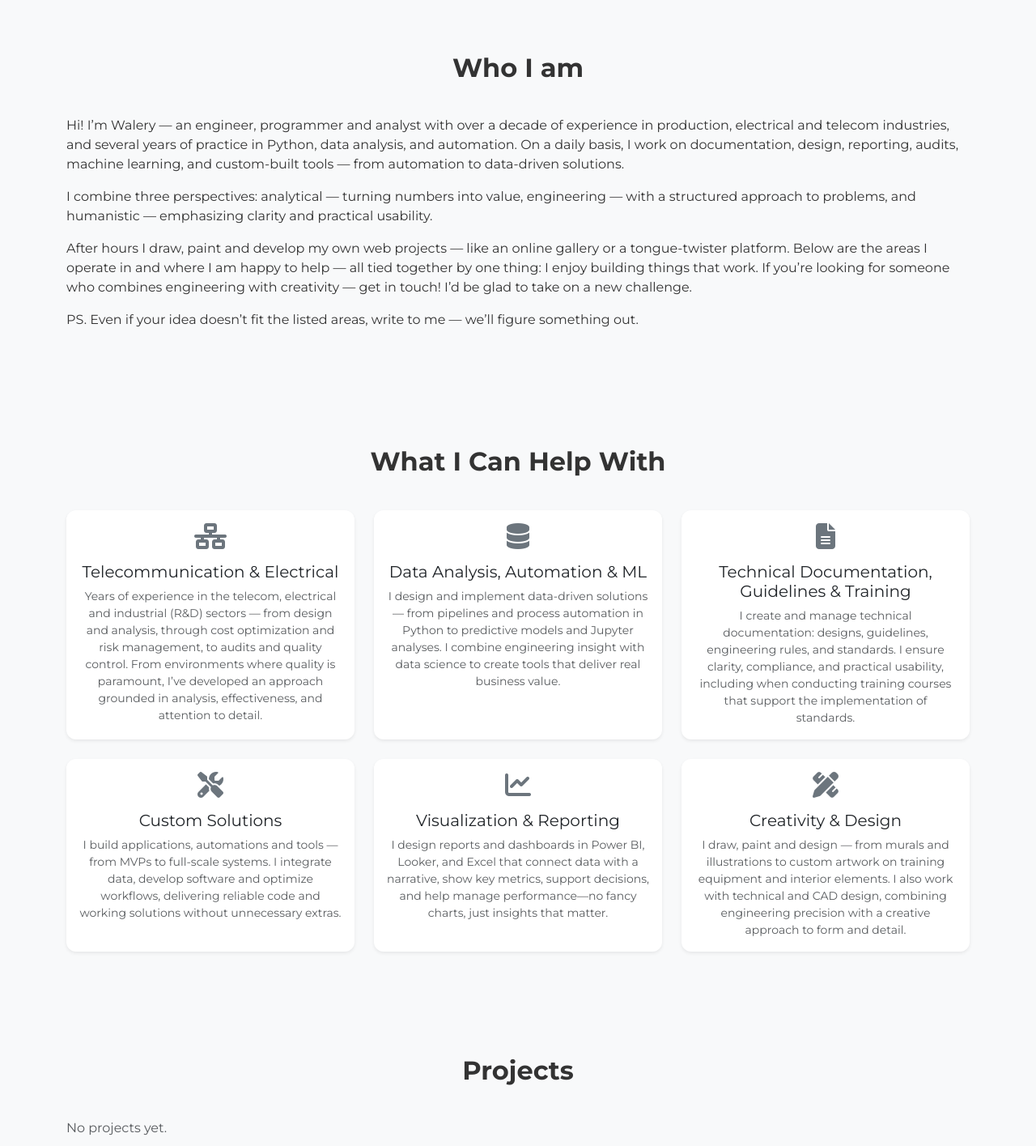
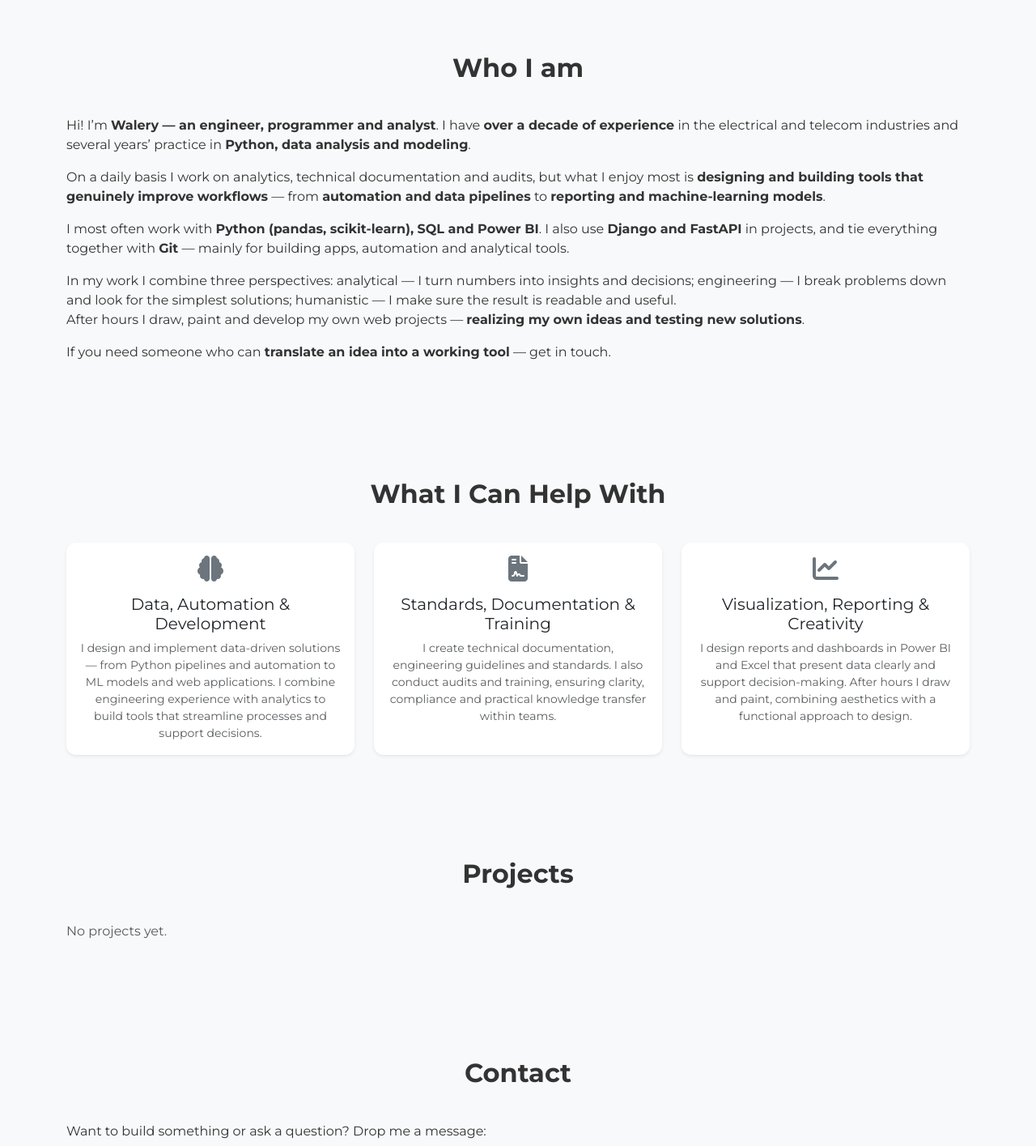
Before and after one commit to draprar/django_portfolio-walery, a Django app: page / in a window 1280 px wide. Shown: the part 669-2084 px from the top of the page at 81% size. Run offline with Django 5.2, Linux system fonts and the light colour scheme; data comes from the database, SQL or seed files in the repository; data that the repository does not hold is empty; parts of the project's set-up code (start-up, migrations or seed data) failed here and were passed over.

Commit message:
core: update index.html with current info

```diff
--- a/core/templates/core/index.html
+++ b/core/templates/core/index.html
@@ -121,24 +121,39 @@
 <section id="about" class="container" data-aos="fade-up">
   <h2 data-en="Who I am" data-pl="O mnie">Who I am</h2>
 
-  <p data-en="Hi! I’m Walery — an engineer, programmer and analyst with over a decade of experience in production, electrical and telecom industries, and several years of practice in Python, data analysis, and automation. On a daily basis, I work on documentation, design, reporting, audits, machine learning, and custom-built tools — from automation to data-driven solutions."
-     data-pl="Cześć! Jestem Walery — inżynier, programista i analityk z ponad dekadą doświadczenia w branży produkcyjnej, elektrycznej i telekomunikacyjnej oraz kilkuletnią praktyką w Pythonie, analizie danych i automatyzacji. Na co dzień zajmuję się dokumentacją, projektowaniem, raportowaniem, audytami, uczeniem maszynowym i tworzeniem narzędzi szytych na miarę — od automatyzacji po rozwiązania oparte na danych.">
-    Hi! I’m Walery — an engineer, programmer and analyst with over a decade of experience in production, electrical and telecom industries, and several years of practice in Python, data analysis, and automation. On a daily basis, I work on documentation, design, reporting, audits, machine learning, and custom-built tools — from automation to data-driven solutions.
+  <p
+    data-en="Hi! I’m <strong>Walery — an engineer, programmer and analyst</strong>. I have <strong>over a decade of experience</strong> in the electrical and telecom industries and several years’ practice in <strong>Python, data analysis and modeling</strong>."
+    data-pl="Cześć! Jestem <strong>Walery — inżynier, programista i analityk</strong>. Mam <strong>ponad dekadę doświadczenia</strong> w branży elektrycznej i telekomunikacyjnej oraz kilkuletnią praktykę w <strong>Pythonie, analizie danych i modelowaniu</strong>.">
+    Hi! I’m <strong>Walery — an engineer, programmer and analyst</strong>. I have <strong>over a decade of experience</strong> in the electrical and telecom industries and several years’ practice in <strong>Python, data analysis and modeling</strong>.
   </p>
 
-  <p data-en="I combine three perspectives: analytical — turning numbers into value, engineering — with a structured approach to problems, and humanistic — emphasizing clarity and practical usability."
-     data-pl="Łączę trzy perspektywy: analityczną — gdzie liczby przekuwam w wartość, inżynierską — z uporządkowanym podejściem do problemów, i humanistyczną — stawiając na klarowny przekaz i użyteczność.">
-    I combine three perspectives: analytical — turning numbers into value, engineering — with a structured approach to problems, and humanistic — emphasizing clarity and practical usability.
+  <p
+    data-en="On a daily basis I work on analytics, technical documentation and audits, but what I enjoy most is <strong>designing and building tools that genuinely improve workflows</strong> — from <strong>automation and data pipelines</strong> to <strong>reporting and machine-learning models</strong>."
+    data-pl="Na co dzień zajmuję się analityką, dokumentacją techniczną i audytami, ale najwięcej satysfakcji daje mi <strong>projektowanie i budowanie narzędzi, które realnie usprawniają pracę</strong> — od <strong>automatyzacji i pipeline’ów danych</strong> po <strong>raportowanie i modele uczenia maszynowego</strong>.">
+    On a daily basis I work on analytics, technical documentation and audits, but what I enjoy most is <strong>designing and building tools that genuinely improve workflows</strong> — from <strong>automation and data pipelines</strong> to <strong>reporting and machine-learning models</strong>.
   </p>
 
-  <p data-en="After hours I draw, paint and develop my own web projects — like an online gallery or a tongue-twister platform. Below are the areas I operate in and where I am happy to help — all tied together by one thing: I enjoy building things that work. If you’re looking for someone who combines engineering with creativity — get in touch! I’d be glad to take on a new challenge."
-     data-pl="Po godzinach rysuję, maluję i rozwijam własne projekty webowe — jak galeria online czy platforma z łamańcami językowymi. Poniżej znajdziesz obszary, w których działam i w których chętnie pomogę — wszystkie łączy jedno: lubię budować rzeczy, które działają. Jeśli zatem szukasz kogoś, kto łączy inżynierię z kreatywnością – odezwij się! Chętnie podejmę nowe wyzwanie.">
-    After hours I draw, paint and develop my own web projects — like an online gallery or a tongue-twister platform. Below are the areas I operate in and where I am happy to help — all tied together by one thing: I enjoy building things that work. If you’re looking for someone who combines engineering with creativity — get in touch! I’d be glad to take on a new challenge.
+  <p
+    data-en="I most often work with <strong>Python (pandas, scikit-learn), SQL and Power BI</strong>. I also use <strong>Django and FastAPI</strong> in projects, and tie everything together with <strong>Git</strong> — mainly for building apps, automation and analytical tools."
+    data-pl="Najczęściej pracuję z <strong>Pythonem (pandas, scikit-learn), SQL i Power BI</strong>. W projektach korzystam też z <strong>Django i FastAPI</strong>, a całość spinam <strong>Gitem</strong> — głównie przy budowie aplikacji, automatyzacji i narzędzi analitycznych.">
+    I most often work with <strong>Python (pandas, scikit-learn), SQL and Power BI</strong>. I also use <strong>Django and FastAPI</strong> in projects, and tie everything together with <strong>Git</strong> — mainly for building apps, automation and analytical tools.
   </p>
 
-  <p data-en="PS. Even if your idea doesn’t fit the listed areas, write to me — we’ll figure something out."
-     data-pl="PS. Nawet jeśli Twój pomysł nie mieści się w wymienionych obszarach, napisz, coś wymyślimy.">
-    PS. Even if your idea doesn’t fit the listed areas, write to me — we’ll figure something out.
+  <div
+    data-en="In my work I combine three perspectives: analytical — I turn numbers into insights and decisions; engineering — I break problems down and look for the simplest solutions; humanistic — I make sure the result is readable and useful."
+    data-pl="W pracy łączę trzy perspektywy: analityczną — liczby zamieniam w wnioski i decyzje; inżynierską — problemy rozkładam na części i szukam najprostszych rozwiązań; humanistyczną — dbam o to, żeby efekt był czytelny i użyteczny.">
+  </div>
+
+  <p
+    data-en="After hours I draw, paint and develop my own web projects — <strong>realizing my own ideas and testing new solutions</strong>."
+    data-pl="Po godzinach rysuję, maluję i rozwijam własne projekty webowe — <strong>realizując własne pomysły i testując nowe rozwiązania</strong>.">
+    After hours I draw, paint and develop my own web projects — <strong>realizing my own ideas and testing new solutions</strong>.
+  </p>
+
+  <p
+    data-en="If you need someone who can <strong>translate an idea into a working tool</strong> — get in touch."
+    data-pl="Jeśli potrzebujesz kogoś, kto potrafi <strong>przełożyć pomysł na działające narzędzie</strong> — odezwij się.">
+    If you need someone who can <strong>translate an idea into a working tool</strong> — get in touch.
   </p>
 </section>
 
@@ -147,111 +162,60 @@
   <h2 data-en="What I Can Help With" data-pl="W czym mogę pomóc">What I Can Help With</h2>
   <div class="row row-cols-1 row-cols-sm-2 row-cols-lg-3 g-4">
 
-    <!-- Telekomunikacja i elektryka -->
+    <!-- Analityka i development -->
     <div class="col">
       <div class="card h-100 shadow-sm border-0 project-card text-center">
-        <div class="card-body d-flex flex-column justify-content-between">
-          <div>
-            <i class="fas fa-network-wired fa-2x mb-3 text-secondary"></i>
-            <h5 data-en="Telecommunication & Electrical" data-pl="Telekomunikacja i elektryka">Telecommunication & Electrical</h5>
+        <div class="card-body">
+          <i class="fas fa-brain fa-2x mb-3 text-secondary"></i>
+          <h5 data-en="Data, Automation & Development"
+              data-pl="Analityka, automatyzacja i development">
+              Data, Automation & Development
+          </h5>
           <p class="card-text small text-muted"
-               data-pl="Lata pracy w branży telekomunikacyjnej, elektrycznej i przemysłowej (R&D) — od projektów i analiz, przez optymalizację kosztów i zarządzanie ryzykiem, po audyty i kontrolę jakości. Z miejsc, gdzie jakość jest priorytetem, wyniosłem podejście oparte na analizie, skuteczności i dbałości o każdy detal."
-               data-en="Years of experience in the telecom, electrical and industrial (R&D) sectors — from design and analysis, through cost optimization and risk management, to audits and quality control. From environments where quality is paramount, I’ve developed an approach grounded in analysis, effectiveness, and attention to detail.">
-              Years of experience in the telecom, electrical and industrial (R&D) sectors — from design and analysis, through cost optimization and risk management, to audits and quality control. From environments where quality is paramount, I’ve developed an approach grounded in analysis, effectiveness, and attention to detail.
+             data-pl="Projektuję i wdrażam rozwiązania oparte na danych — od pipeline’ów i automatyzacji w Pythonie po modele ML i aplikacje webowe. Łączę doświadczenie inżynieryjne z analityką, budując narzędzia, które usprawniają procesy i wspierają decyzje."
+             data-en="I design and implement data-driven solutions — from Python pipelines and automation to ML models and web applications. I combine engineering experience with analytics to build tools that streamline processes and support decisions.">
+            I design and implement data-driven solutions — from Python pipelines and automation to ML models and web applications. I combine engineering experience with analytics to build tools that streamline processes and support decisions.
           </p>
         </div>
       </div>
     </div>
-    </div>
 
-    <!-- Analiza danych, automatyzacja i ML -->
+    <!-- Standardy i dokumentacja -->
     <div class="col">
       <div class="card h-100 shadow-sm border-0 project-card text-center">
-        <div class="card-body d-flex flex-column justify-content-between">
-          <div>
-            <i class="fas fa-database fa-2x mb-3 text-secondary"></i>
-            <h5 data-en="Data Analysis, Automation & ML" data-pl="Analiza danych, automatyzacja i ML">Data Analysis, Automation & ML</h5>
+        <div class="card-body">
+          <i class="fas fa-file-contract fa-2x mb-3 text-secondary"></i>
+          <h5 data-en="Standards, Documentation & Training"
+              data-pl="Standardy, dokumentacja i szkolenia">
+              Standards, Documentation & Training
+          </h5>
           <p class="card-text small text-muted"
-               data-pl="Projektuję i wdrażam rozwiązania oparte na danych — od pipeline’ów i automatyzacji w Pythonie po modele predykcyjne i analizy w Jupyterze. Łączę wiedzę inżynieryjną z Data Science, tworząc narzędzia przynoszące realną wartość biznesową."
-               data-en="I design and implement data-driven solutions — from pipelines and process automation in Python to predictive models and Jupyter analyses. I combine engineering insight with data science to create tools that deliver real business value.">
-              I design and implement data-driven solutions — from pipelines and process automation in Python to predictive models and Jupyter analyses. I combine engineering insight with data science to create tools that deliver real business value.
+             data-pl="Tworzę dokumentację techniczną, wytyczne i standardy inżynieryjne. Prowadzę audyty oraz szkolenia, dbając o jasny przekaz, zgodność i praktyczne wdrażanie wiedzy w zespołach."
+             data-en="I create technical documentation, engineering guidelines and standards. I also conduct audits and training, ensuring clarity, compliance and practical knowledge transfer within teams.">
+            I create technical documentation, engineering guidelines and standards. I also conduct audits and training, ensuring clarity, compliance and practical knowledge transfer within teams.
           </p>
         </div>
       </div>
     </div>
-    </div>
 
-    <!-- Dokumentacja techniczna, wytyczne i szkolenia -->
+    <!-- Wizualizacja i kreatywność -->
     <div class="col">
       <div class="card h-100 shadow-sm border-0 project-card text-center">
-        <div class="card-body d-flex flex-column justify-content-between">
-          <div>
-            <i class="fas fa-file-alt fa-2x mb-3 text-secondary"></i>
-            <h5 data-en="Technical Documentation, Guidelines & Training" data-pl="Dokumentacja techniczna, wytyczne i szkolenia">
-              Technical Documentation, Guidelines & Training
+        <div class="card-body">
+          <i class="fas fa-chart-line fa-2x mb-3 text-secondary"></i>
+          <h5 data-en="Visualization, Reporting & Creativity"
+              data-pl="Wizualizacja, raportowanie i kreatywność">
+              Visualization, Reporting & Creativity
           </h5>
           <p class="card-text small text-muted"
-               data-pl="Tworzę i zarządzam dokumentacją techniczną: projekty, wytyczne, reguły inżynieryjne i normy. Dbam o klarowny przekaz, zgodność i praktyczną użyteczność – także podczas prowadzenia szkoleń, które wspierają wdrażanie standardów."
-               data-en="I create and manage technical documentation: designs, guidelines, engineering rules, and standards. I ensure clarity, compliance, and practical usability, including when conducting training courses that support the implementation of standards.">
-              I create and manage technical documentation: designs, guidelines, engineering rules, and standards. I ensure clarity, compliance, and practical usability, including when conducting training courses that support the implementation of standards..
+             data-pl="Projektuję raporty i dashboardy w Power BI i Excelu, które pokazują dane w czytelny sposób i pomagają podejmować decyzje. Po godzinach rysuję i maluję, łącząc estetykę z funkcjonalnym podejściem do projektowania."
+             data-en="I design reports and dashboards in Power BI and Excel that present data clearly and support decision-making. After hours I draw and paint, combining aesthetics with a functional approach to design.">
+            I design reports and dashboards in Power BI and Excel that present data clearly and support decision-making. After hours I draw and paint, combining aesthetics with a functional approach to design.
           </p>
         </div>
       </div>
     </div>
-    </div>
 
-    <!-- Rozwiązania szyte na miarę -->
-    <div class="col">
-      <div class="card h-100 shadow-sm border-0 project-card text-center">
-        <div class="card-body d-flex flex-column justify-content-between">
-          <div>
-            <i class="fas fa-tools fa-2x mb-3 text-secondary"></i>
-            <h5 data-en="Custom Solutions" data-pl="Rozwiązania szyte na miarę">Custom Solutions</h5>
-            <p class="card-text small text-muted"
-               data-pl="Buduję aplikacje, automatyzacje i narzędzia — od MVP po kompletne systemy. Integruję dane, tworzę oprogramowanie i optymalizuję procesy, dostarczając solidny kod i działające rozwiązania bez zbędnych dodatków."
-               data-en="I build applications, automations and tools — from MVPs to full-scale systems. I integrate data, develop software and optimize workflows, delivering reliable code and working solutions without unnecessary extras.">
-              I build applications, automations and tools — from MVPs to full-scale systems. I integrate data, develop predictive models and optimize workflows, delivering reliable code and working solutions without unnecessary extras.
-            </p>
-          </div>
-        </div>
-      </div>
-    </div>
-
-    <!-- Wizualizacja i raportowanie -->
-    <div class="col">
-      <div class="card h-100 shadow-sm border-0 project-card text-center">
-        <div class="card-body d-flex flex-column justify-content-between">
-          <div>
-            <i class="fas fa-chart-line fa-2x mb-3 text-secondary"></i>
-            <h5 data-en="Visualization & Reporting" data-pl="Wizualizacja i raportowanie">Visualization & Reporting</h5>
-            <p class="card-text small text-muted"
-               data-pl="Projektuję raporty i dashboardy w Power BI, Lookerze i Excelu, które łączą dane z narracją, pokazując kluczowe wskaźniki, wspierając decyzje i pomagając zarządzać efektywnością — żadnych ozdobnych wykresów, tylko insighty, które mają znaczenie."
-               data-en="I design reports and dashboards in Power BI, Looker, and Excel that connect data with a narrative, show key metrics, support decisions, and help manage performance—no fancy charts, just insights that matter.">
-              I design reports and dashboards in Power BI, Looker, and Excel that connect data with a narrative, show key metrics, support decisions, and help manage performance—no fancy charts, just insights that matter.
-            </p>
-          </div>
-        </div>
-      </div>
-    </div>
-
-    <!-- Kreatywność i projektowanie -->
-    <div class="col">
-      <div class="card h-100 shadow-sm border-0 project-card text-center">
-        <div class="card-body d-flex flex-column justify-content-between">
-          <div>
-            <i class="fas fa-pencil-ruler fa-2x mb-3 text-secondary"></i>
-            <h5 data-en="Creativity & Design" data-pl="Kreatywność i projektowanie">
-              Creativity & Design
-            </h5>
-            <p class="card-text small text-muted"
-               data-pl="Rysuję, maluję i projektuję — od murali i grafik po custom painting na sprzęcie treningowym i elementach wyposażenia. Pracuję też z projektowaniem technicznym i CAD, łącząc precyzję inżynierską z twórczym podejściem do formy i detalu."
-               data-en="I draw, paint and design — from murals and illustrations to custom artwork on training equipment and interior elements. I also work with technical and CAD design, combining engineering precision with a creative approach to form and detail.">
-              I draw, paint and design — from murals and illustrations to custom artwork on training equipment and interior elements. I also work with technical and CAD design, combining engineering precision with a creative approach to form and detail.
-            </p>
-          </div>
-        </div>
-      </div>
-    </div>
   </div>
 </section>
 
```
Lines whose indentation alone changed are shown as unchanged.
